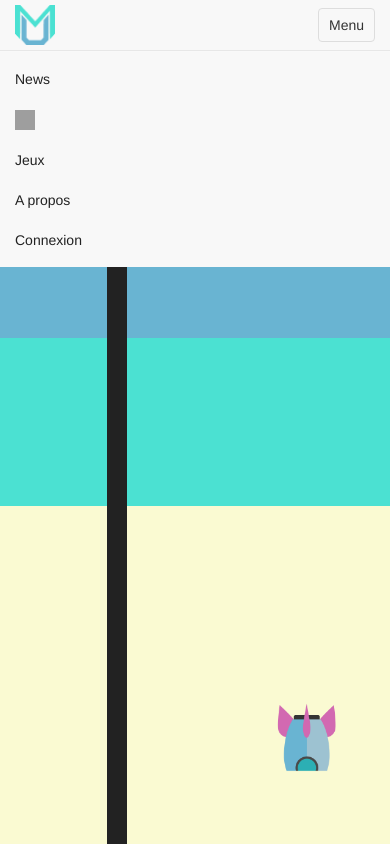
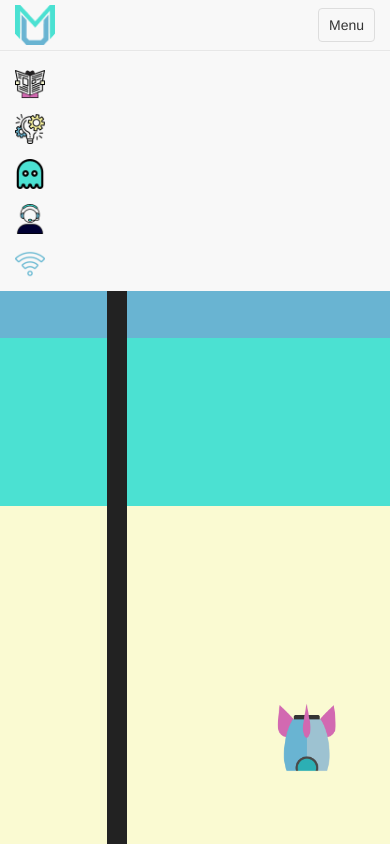
Before and after one commit to umiljavac/ulblog, a Symfony app: template templates/views/home.html.twig in a window 390 px wide, after a click that opens the changed part. Run offline with Twig, Linux system fonts and the light colour scheme; the template is opened without the code that fills it, so the values that code supplies are empty; some libraries are stand-ins or nearby versions; some web fonts are replaced; grey boxes are pictures that could not be loaded.

Commit message:
Icons on navbar

```diff
--- a/public/css/home.css
+++ b/public/css/home.css
@@ -122,24 +122,6 @@
     .rocket-div {
         animation: 6s 1s ease-in forwards animRocketMaxScreenWidth;
         -webkit-animation: 6s 1s ease-in forwards animRocketMaxScreenWidth;
-    }
-}
-
-@keyframes left-arm-animation{
-    from {
-        transform: rotate(0deg)
-    }
-    to {
-        transform: rotate(40deg)
-    }
-}
-
-@-webkit-keyframes left-arm-animation{
-    from {
-        transform: rotate(0deg)
-    }
-    to {
-        transform: rotate(40deg)
     }
 }
 
--- a/public/css/nav.css
+++ b/public/css/nav.css
@@ -22,16 +22,47 @@ font-family: 'Days One', sans-serif;
     padding: 6px 10px !important;
 }
 
-.navbar-right li a {
+.navbar-nav > li > a {
     color: #222222 !important;
-    margin: 0!important;
+    /* remove if no icons */
+    padding-top: 10px !important;
+    padding-bottom: 5px !important;
 }
 
-.navbar-right li a:hover {
-    color: lightseagreen !important;
+@media (min-width: 768px) {
+    .navbar-nav > li > a:hover {
+        animation: scaleLogo 0.4s linear forwards;
+    }
+}
+
+@media (max-width: 768px) {
+    .img-nav:hover {
+        animation: scaleLogo 0.4s linear forwards;
+    }
 }
 
 .img-nav {
-    width: 20px;
-    height: 20px;
+    width: 30px;
+    height: 30px;
 }
+
+.img-nav:hover {
+}
+
+@keyframes rotateLogo {
+    from {
+        transform: rotate(0deg);
+    }
+    to {
+        transform: rotate(360deg);
+    }
+}
+
+@keyframes scaleLogo {
+    from {
+        transform: scale(1);
+    }
+    to {
+        transform: scale(1.4);
+    }
+}
--- a/public/js/home.js
+++ b/public/js/home.js
@@ -11,9 +11,7 @@ class HeaderDiv {
     }
 
     init() {
-        console.log(this.treeTrunk);
-
-        // Ugly Part.. Chrome/Opera strangely choose to load image or not without this.
+        // Ugly Part.. Chrome/Opera choose to load image or not without this.
         this.rocket.style.display = 'block';
         this.rocketBody.style.display = 'block';
         this.cloud.style.display = 'block';
@@ -22,7 +20,6 @@ class HeaderDiv {
         this.flowerAnim.style.display = 'inline';
 
         this.placeTreeTrunk();
-
     }
 
     getWidth(elt) {
--- a/templates/base.html.twig
+++ b/templates/base.html.twig
@@ -21,25 +21,25 @@
                     <button type="button" class="navbar-toggle" data-toggle="collapse" data-target="#bs-um-navbar-collapse-1">
                         <span class="sr-only">Toggle navigation</span> Menu <i class="fa fa-bars"></i>
                     </button>
-                    <a class="navbar-brand" href="{{ path('home') }}"><img class="logo-img" src="{{ asset('images/coresite/logoUM1.png') }}" /></a>
+                    <a class="navbar-brand" href="{{ path('home') }}"><img class="logo-img" src="{{ asset('images/coresite/logoUM1.png') }}" alt="site icon" /></a>
                 </div>
 
                 <div class="collapse navbar-collapse" id="bs-um-navbar-collapse-1">
                     <ul class="nav navbar-nav navbar-right">
                         <li>
-                            <a href="">News</a>
+                            <a href=""><img class="img-nav" src="{{ asset('images/coresite/news1.png') }}" alt="news icon" /></a>
                         </li>
                         <li>
-                            <a class="" href=""><img  class="img-nav" src="{{ asset('images/coresite/project.png') }}"></a>
+                            <a href=""><img class="img-nav" src="{{ asset('images/coresite/project128Colored.png') }}" alt="project icon" /></a>
                         </li>
                         <li>
-                            <a href="">Jeux</a>
+                            <a href=""><img class="img-nav" src="{{ asset('images/coresite/game2.png') }}" alt="video game icon" /></a>
                         </li>
                         <li>
-                            <a href="">A propos</a>
+                            <a href=""><img class="img-nav" src="{{ asset('images/coresite/about2.png') }}" alt="about icon" /></a>
                         </li>
                         <li>
-                            <a href="">Connexion</a>
+                            <a href=""><img class="img-nav" src="{{ asset('images/coresite/wifi.png') }}" alt="login icon" /></a>
                         </li>
                     </ul>
                 </div>
```
Also changed, not shown: public/images/coresite/about2.png (added), public/images/coresite/game2.png (added), public/images/coresite/news1.png (added), public/images/coresite/project128Colored.png (added), public/images/coresite/wifi.png (added).
